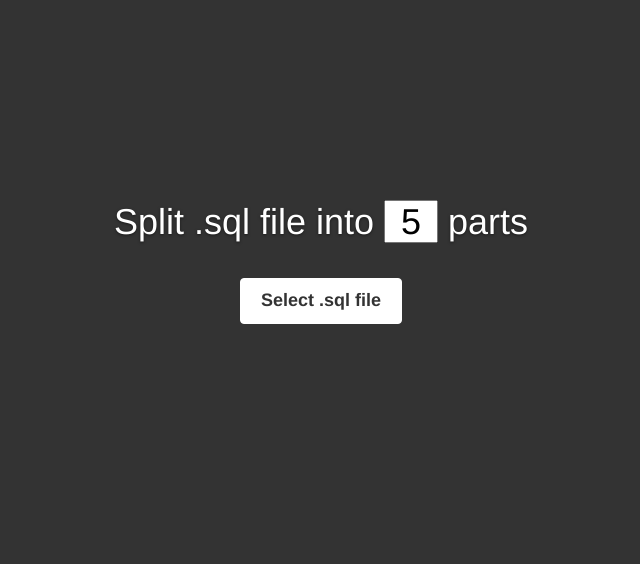
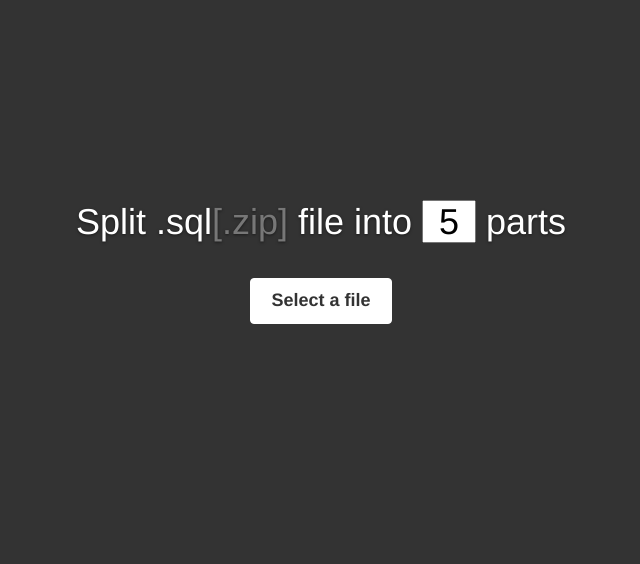
Before and after one commit to sqlsplit/sqlsplit, a PHP site: page / in a window 1280 px wide. Shown: the part 138-702 px from the top of the page, without its empty margins (319-959 px from the left). Run offline with PHP 8.4, Linux system fonts and the light colour scheme.

Commit message:
accepting .zip files

```diff
--- a/src/helper.php
+++ b/src/helper.php
@@ -50,3 +50,12 @@ function distribute($value, $parts)
 	}
 	return $a;
 }
+
+function bind($cb)
+{
+    $args = func_get_args();
+    array_shift($args);
+    return function () use ($cb, $args) {
+        return call_user_func_array($cb, $args);
+    };
+}
--- a/src/index.php
+++ b/src/index.php
@@ -4,29 +4,52 @@ include 'helper.php';
 
 if (isset($_FILES['file'])) {
 
+    $free_resources = array();
+
 	$temp_dir = sys_get_temp_dir();
-	$part_prefix = basename($_FILES['file']['name']);
+	$part_prefix = basename($_FILES['file']['name'], '.zip');
 	$total_size = filesize($_FILES['file']['tmp_name']);
 
 	$stmt = array();
 	$part = array();
 
+    $fp = false;
+    $zip_in = new ZipArchive();
+    if ($zip_in->open($_FILES['file']['tmp_name']) === true) {
+        $fp = $zip_in->getStream($zip_in->getNameIndex(0));
+        if ($fp === false) {
+            $zip_in->close();
+        }
+        else {
+            $free_resources[] = bind('fclose', $fp);
+            $free_resources[] = bind(array($zip_in, 'close'));
+        }
+    }
+    else {
+        // trigger_error('$zip->open failed: '.$zip->getStatusString(), E_USER_ERROR);
+    }
+
+    if ($fp === false) {
+        $fp = fopen($_FILES['file']['tmp_name'], 'r');
+        $free_resources[] = bind('fclose', $fp);
+    }
+
 	// 1.
 	//
 	//  big file into statements
-	$fp = fopen($_FILES['file']['tmp_name'], 'r');
 	while (($line = fgets($fp)) !== false) {
 		if (count($stmt) == 0 || strpos($line, 'INSERT INTO') === 0) {
 			$stmt[] = $stmt_file = tempnam($temp_dir, 'stmt');
+            $free_resources[] = bind('unlink', $stmt_file);
 		}
 		file_put_contents($stmt_file, $line, FILE_APPEND);
 	}
-	fclose($fp);
 
 	// 2. Join statements into Nth files
 	$stmt_file = reset($stmt);
 	foreach (distribute($total_size, $_POST['parts']) as $part_index => $part_size) {
 		$part[] = $part_file = tempnam($temp_dir, 'part');
+        $free_resources[] = bind('unlink', $part_file);
 		for ($written = 0; $stmt_file && $written < $part_size; $written += filesize($stmt_file), $stmt_file = next($stmt)) {
 			file_put_contents($part_file, file_get_contents($stmt_file), FILE_APPEND);
 		}
@@ -34,17 +57,18 @@ if (isset($_FILES['file'])) {
 
 	// 3. Add all parts into archive
 	$zip_file = tempnam($temp_dir, 'zip');
-	$zip = new ZipArchive();
-	$zip->open($zip_file);
+	$zip_out = new ZipArchive();
+    $zip_out->open($zip_file);
 	foreach ($part as $part_index => $part_file) {
 		$part_no = $part_index + 1;
-		$zip->addFile($part_file, "part-$part_no.sql");
+        $zip_out->addFile($part_file, "part-$part_no.sql");
 	}
-	$zip->close();
+    $zip_out->close();
 
 	// 4. Cleanup
-	array_map('unlink', $stmt);
-	array_map('unlink', $part);
+	// array_map('unlink', $stmt);
+	// array_map('unlink', $part);
+    array_map('call_user_func', $free_resources);
 
 	header('Content-Type:  application/zip');
 	header('Content-Length: '.filesize($zip_file));
@@ -84,11 +108,11 @@ if (isset($_FILES['file'])) {
 		<form id="form" enctype="multipart/form-data" method="POST" class="inner cover">
             <input type="file" name="file" id="file" class="hidden">
             <h1 class="cover-heading">
-                <label style="font-weight: normal;">Split .sql file into <input type="text" name="parts" value="5"> parts</label>
+                <label style="font-weight: normal;">Split .sql<span class="text-muted">[.zip]</span> file into <input type="text" name="parts" value="5"> parts</label>
             </h1>
             <br/>
 			<p class="lead">
-                <a id="select_sql_file" href="#" class="btn btn-lg btn-default">Select .sql file</a>
+                <a id="select_sql_file" href="#" class="btn btn-lg btn-default">Select a file</a>
             </p>
 		</form>
 
```
